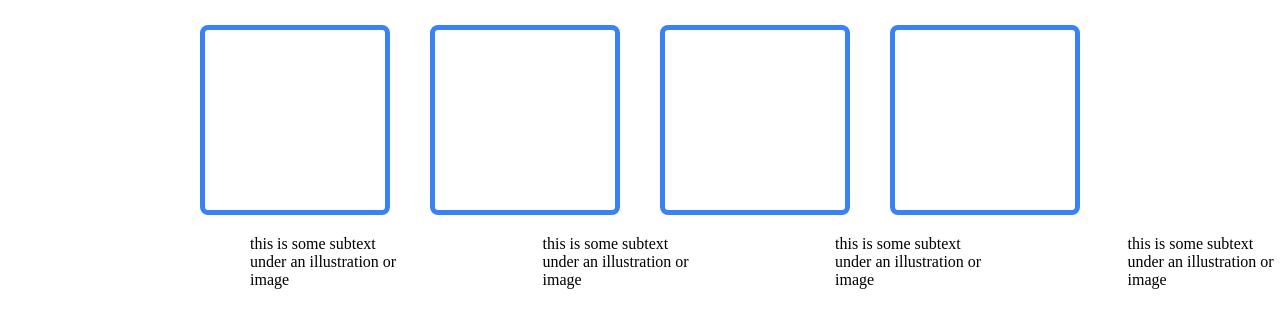
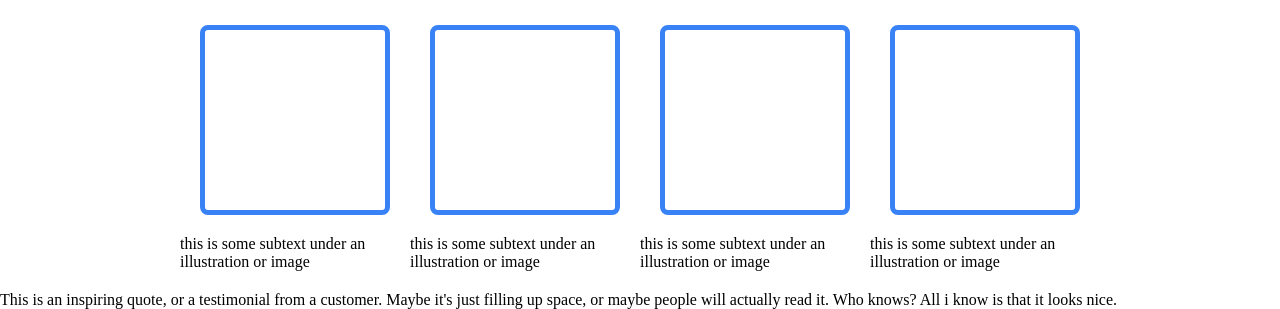
Before and after one commit to DevonRem/Landing_Page, a plain HTML site: page index.html in a window 1280 px wide. Shown: the part 641-950 px from the top of the page. Drawn offline with Linux system fonts and the light colour scheme.

Commit message:
finish information section

```diff
--- a/index.html
+++ b/index.html
@@ -29,19 +29,29 @@
     </div>
     </div>
     <div class="information-header">Some random information.</div>
-
+    <div class="container">
         <div class="information">
             <div class="box"></div>
-            <div class="box"></div>
-            <div class="box"></div>
-            <div class="box"></div>
-        </div>
-        <div class="itextcontainer">
-            <div class="itext">this is some subtext under an illustration or image</div>
-            <div class="itext">this is some subtext under an illustration or image</div>
-            <div class="itext">this is some subtext under an illustration or image</div>
             <div class="itext">this is some subtext under an illustration or image</div>
         </div>
+        <div class="information">
+            <div class="box"></div>
+            <div class="itext">this is some subtext under an illustration or image</div>
+        </div>
+        <div class="information">
+            <div class="box"></div>
+            <div class="itext">this is some subtext under an illustration or image</div>
+        </div>
+        <div class="information">
+            <div class="box"></div>
+            <div class="itext">this is some subtext under an illustration or image</div>
+        </div>
+    </div>
+
+    <div class="quote">
+        This is an inspiring quote, or a testimonial from a customer. Maybe it's just filling up space, or maybe people will actually read it. Who knows? All i know is that it looks nice.
+    </div>
+
 
 </body>
 </html>
--- a/style.css
+++ b/style.css
@@ -84,14 +84,13 @@ button {
 
 .information {
     display: flex;
+    margin-top: 8px;
     justify-content: center;
-    margin-top: 8px;
 
 }
 
 .box {
     display: flex;
-    flex-direction: column;
     width: 80px;
     height: 80px;
     border: 5px solid #3882f6;
@@ -101,9 +100,17 @@ button {
 
 }
 
-.itextcontainer {
+.container {
     display: flex;
-    gap: 140px;
-    margin-left: 250px;
-    flex: 1;
+    justify-content: center;
+    margin-bottom: 20px;
 }
+
+.information {
+    display: flex;
+    flex-direction: column;
+}
+
+.itext {
+    max-width: 200px;
+}
```
